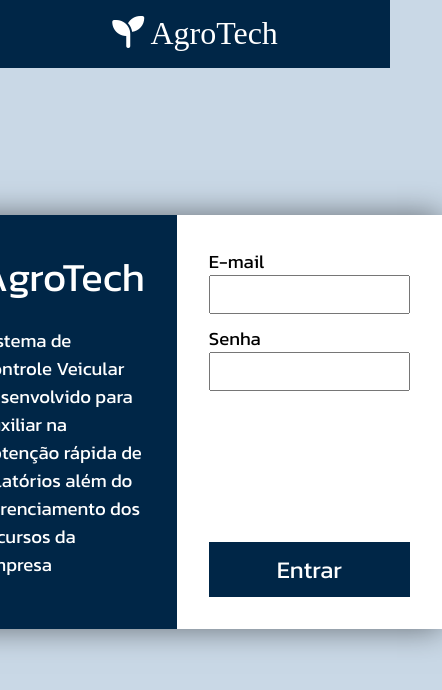
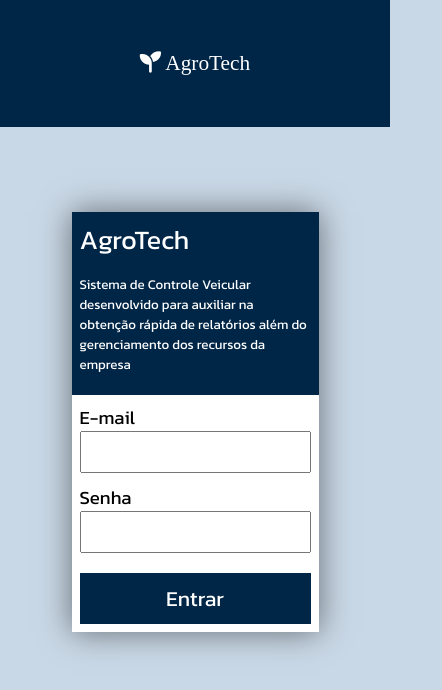
Before and after one commit to FineMustache/AgroTech, a plain HTML site: page frontend/login/index.html in a window 390 px wide. Shown: the whole page, 442 px wide, since content can reach past the window. Drawn offline with Linux system fonts and the light colour scheme; a web font is replaced by a local one.

Commit message:
Acertos no Front

```diff
--- a/frontend/home/script.js
+++ b/frontend/home/script.js
@@ -364,9 +364,6 @@ function carregarVeiculos() {
         let nOp = response.reduce((count, obj) => obj.operacoes.length > 0 ? (obj.operacoes.at(-1).data_retorno == null ? count + 1 : count, 0) : count, 0)
         let nOutros = nOcupado - nManutencao - nOp
 
-        nManutencao = 1
-        nOp = 1
-
         var ctx = document.getElementById('doughnut-chart-disp-veic').getContext('2d');
 		var myChart = new Chart(ctx, {
 			type: 'doughnut',
@@ -684,6 +681,7 @@ function carregarOperacoes() {
     .then(response => response.json())
     .then(response => {
         response.forEach(o => {
+            if (o.data_fim == null) {
                 let tr = document.createElement('tr')
                 let placa = document.createElement('td')
                 let tipo = document.createElement('td')
@@ -702,6 +700,8 @@ function carregarOperacoes() {
                 tr.append(placa, tipo, desc, inicio, fim, motor)
 
                 document.getElementById('veicOpTableBody').appendChild(tr)
+            }
+
         })
     })
     .catch(err => console.error(err));
--- a/frontend/login/style.css
+++ b/frontend/login/style.css
@@ -123,3 +123,59 @@ main{
     height: 100%;
     padding: 0 35vw ;
 }
+
+@media screen and (max-width: 768px) {
+    header {
+      height: 12vh;
+    }
+    nav {
+      font-size: 18pt;
+    }
+    .card-login {
+      flex-direction: column;
+    }
+    .left {
+      flex: 1;
+      padding: 1rem;
+    }
+    .left > span:first-child {
+      font-size: 24pt;
+    }
+    .left > p {
+      font-size: 12pt;
+    }
+    .right {
+      flex: 1;
+      padding: 1rem;
+    }
+    .form {
+      height: auto;
+    }
+  }
+
+  @media screen and (max-width: 576px) {
+    header {
+      height: 15vh;
+    }
+    nav {
+      font-size: 16pt;
+    }
+    .left {
+      padding: 0.5rem;
+    }
+    .left > span:first-child {
+      font-size: 20pt;
+    }
+    .left > p {
+      font-size: 10pt;
+    }
+    .right {
+      padding: 0.5rem;
+    }
+    input {
+      font-size: 12pt;
+    }
+    button {
+      font-size: 16pt;
+    }
+  }
```
Also changed, not shown: frontend/home/index.html (+4 -12 lines), frontend/home/style.css (+11 -12 lines), 1 other file. Lines whose indentation alone changed are shown as unchanged.
